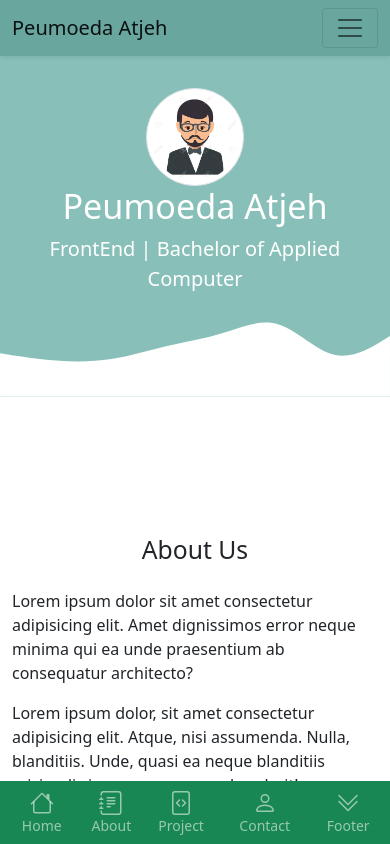
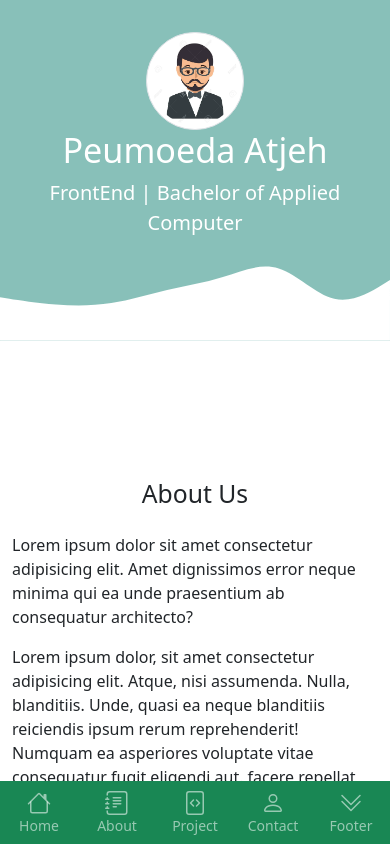
Before and after one commit to Soe-Hok-Gie/peumoeda-atjeh, a React (Create React App) app: page / in a window 390 px wide. Shown: the top 844 px of the page. Built offline with nearby package versions, Linux system fonts and the light colour scheme.

Commit message:
perbaikan visible navbar

```diff
--- a/src/components/Navbar.jsx
+++ b/src/components/Navbar.jsx
@@ -2,7 +2,10 @@ import React from "react";
 
 const NavTop = () => {
   return (
-    <nav className="navbar navbar-expand-lg navbar-light nav-teal shadow-sm sticky-top">
+    <nav
+      className="navbar navbar-expand-lg navbar-light nav-teal shadow-sm sticky-top d-none d-md-block
+    "
+    >
       <div className="container">
         <a className="navbar-brand" href="#">
           Peumoeda Atjeh
@@ -54,7 +57,7 @@ const NavMobile = () => {
             <span class="small d-block">Home</span>
           </a>
         </li>
-        <li class="nav-bwh-item">
+        <li class="nav-item">
           <a href="#about" class="nav-link text-center">
             <svg xmlns="http://www.w3.org/2000/svg" width="1.5em" height="1.5em" fill="currentColor" class="bi bi-journal-text" viewBox="0 0 16 16">
               <path d="M5 10.5a.5.5 0 0 1 .5-.5h2a.5.5 0 0 1 0 1h-2a.5.5 0 0 1-.5-.5zm0-2a.5.5 0 0 1 .5-.5h5a.5.5 0 0 1 0 1h-5a.5.5 0 0 1-.5-.5zm0-2a.5.5 0 0 1 .5-.5h5a.5.5 0 0 1 0 1h-5a.5.5 0 0 1-.5-.5zm0-2a.5.5 0 0 1 .5-.5h5a.5.5 0 0 1 0 1h-5a.5.5 0 0 1-.5-.5z" />
```
